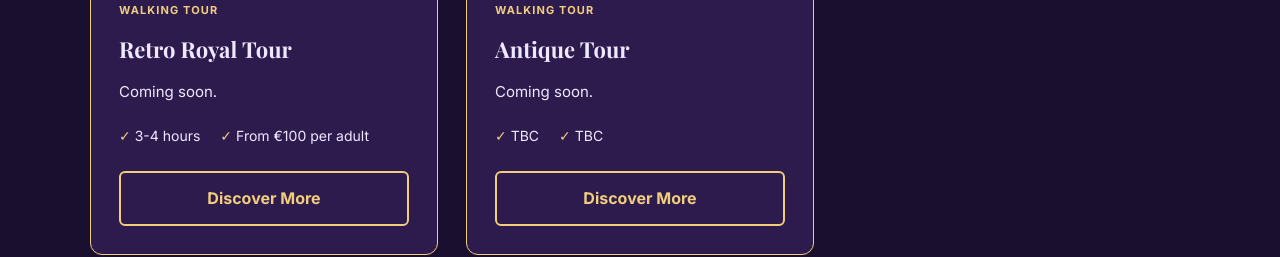
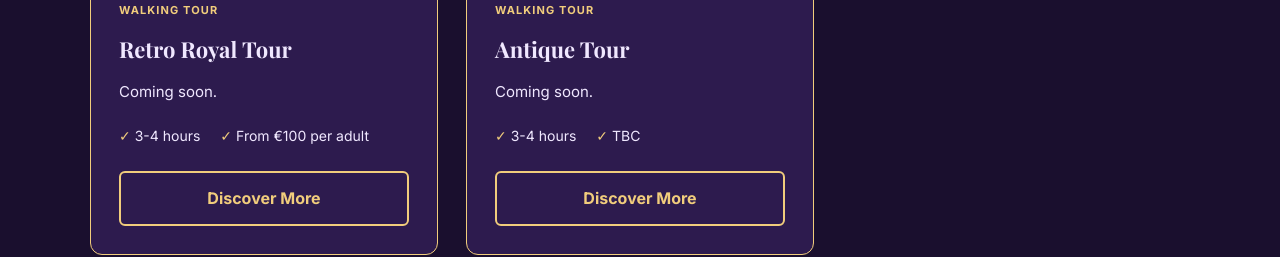
Before and after one commit to pgiouvanas-ai/retro-routes-ai, a Next.js app: page / in a window 1280 px wide. Shown: the part 3000-3257 px from the top of the page. Built offline with nearby package versions, Linux system fonts and the light colour scheme.

Commit message:
feat: update the duration for the fifth tour, antique

```diff
--- a/components/tours-data.ts
+++ b/components/tours-data.ts
@@ -118,7 +118,7 @@ export const tours: Tour[] = [
     title: "Antique Tour",
     shortDescription: "Coming soon.",
     description: "Details coming soon.",
-    duration: "TBC",
+    duration: "3-4 hours",
     price: "TBC",
     includes: [],
     meetingPoint: "TBC",
```
